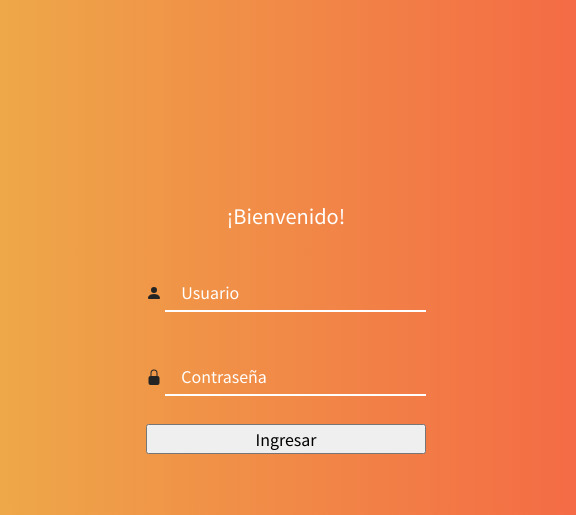
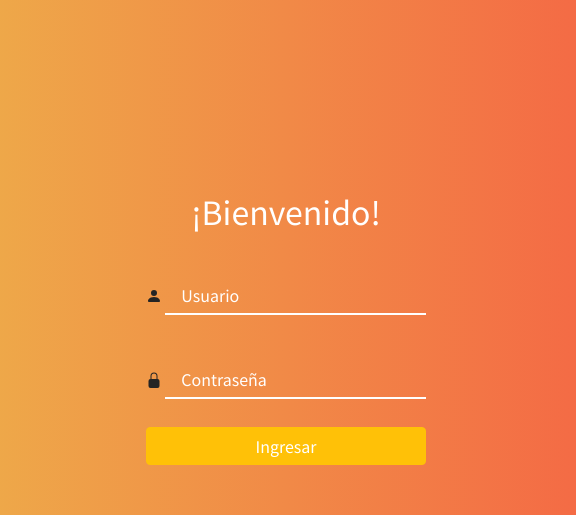
Before and after one commit to adbrito/Prototipo_login, a plain HTML site: page index.html in a window 1280 px wide. Shown: the top 515 px of the page, 704-1280 px from the left. Drawn offline with nearby package versions, Linux system fonts and the light colour scheme.

Commit message:
subiendo prototipo

```diff
--- a/css/stylesheet.css
+++ b/css/stylesheet.css
@@ -81,6 +81,7 @@ input[type="submit"]{
 	height: 657px;
 	width: 800px;
 		background: linear-gradient(to left,#f46b45,#eea849);
+		/*background: linear-gradient(to left,#373B44,#4286f4);*/
 
 
 }
@@ -103,7 +104,7 @@ label{
 	/*border-radius: 5px;*/
 }
 
-h5{
+h2{
 	padding: 10px;
 	text-align: center;
 	color: white;
@@ -356,3 +357,9 @@ DEMO
       grid-template-columns: repeat(auto-fill, minmax(250px, 1fr));
   }
 }*/
+
+.btn-warning{
+	/*background: white;*/
+	color: white;
+
+}
--- a/index.html
+++ b/index.html
@@ -41,7 +41,7 @@
         <div class="contenedor">
             <div class="formulario">
                 <form>
-                    <h5>¡Bienvenido!</h5>
+                    <h2>¡Bienvenido!</h2>
                     <div class="bloque">
                         <svg width="1em" height="1em" viewBox="0 0 16 16" class="bi bi-person-fill" fill="currentColor" xmlns="http://www.w3.org/2000/svg">
                             <path fill-rule="evenodd" d="M3 14s-1 0-1-1 1-4 6-4 6 3 6 4-1 1-1 1H3zm5-6a3 3 0 1 0 0-6 3 3 0 0 0 0 6z" />
@@ -70,7 +70,7 @@
                         </label>
                     </div>
                     <div class="bloque">
-                        <input type="submit" name="login" value="Ingresar">
+                        <input type="submit" name="login" value="Ingresar" class="btn btn-warning">
                     </div>
                 </form>
             </div>
```
